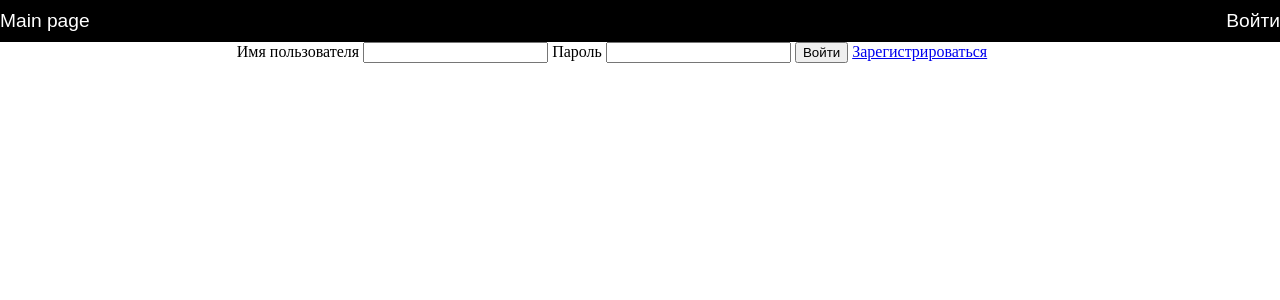
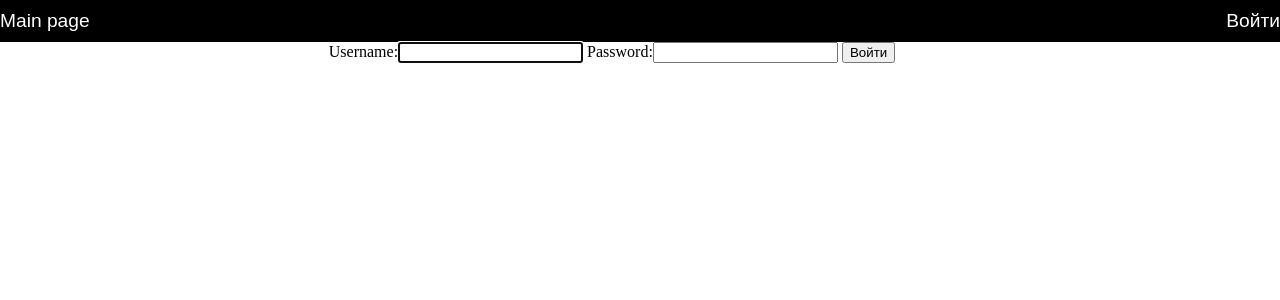
Before and after one commit to svl96/forumSolod, a Django app: page /auth/login/ in a window 1280 px wide. Shown: the top 300 px of the page. Run offline with Django 3.2, Linux system fonts and the light colour scheme.

Commit message:
auth captcha

```diff
--- a/loginapp/forms.py
+++ b/loginapp/forms.py
@@ -1,12 +1,11 @@
 from django import forms
 from django.contrib.auth.models import User
-from django.contrib.auth.forms import UserCreationForm
+from django.contrib.auth.forms import UserCreationForm, AuthenticationForm
 from captcha.fields import ReCaptchaField
 
 
 class MyUserCreateForm(UserCreationForm):
     email = forms.EmailField(required=True)
-    captcha = ReCaptchaField()
     class Meta:
         model = User
         fields = ['username', 'email', 'password1', 'password2']
@@ -17,3 +16,7 @@ class MyUserCreateForm(UserCreationForm):
         if commit:
             user.save()
         return user
+
+
+class AuthForm(AuthenticationForm):
+    captcha = ReCaptchaField()
--- a/loginapp/templates/loginapp/auth.html
+++ b/loginapp/templates/loginapp/auth.html
@@ -5,15 +5,25 @@
 <div class="auth">
     <form action="/auth/login/" method="post">
         {% csrf_token %}
-        <label for="username">Имя пользователя</label>
-        <input type="text" name="username" id="username">
-        <label for="password">Пароль</label>
-        <input type="password" name="password" id="password">
-        {% if login_error %}
-            <label class="error"> {{ login_error }}</label>
-        {% endif %}
+        {{ form }}
         <input type="submit" value="Войти">
-        <a href="/auth/reg/">Зарегистрироваться</a>
     </form>
 </div>
 {% endblock %}
+{#    #}
+{#    {% block login %}#}
+{#    <div class="auth">#}
+{#        <form action="/auth/login/" method="post">#}
+{#            {% csrf_token %}#}
+{#            <label for="username">Имя пользователя</label>#}
+{#            <input type="text" name="username" id="username">#}
+{#            <label for="password">Пароль</label>#}
+{#            <input type="password" name="password" id="password">#}
+{#            {% if login_error %}#}
+{#                <label class="error"> {{ login_error }}</label>#}
+{#            {% endif %}#}
+{#            <input type="submit" value="Войти">#}
+{#            <a href="/auth/reg/">Зарегистрироваться</a>#}
+{#        </form>#}
+{#    </div>#}
+{#    {% endblock %}#}
--- a/loginapp/views.py
+++ b/loginapp/views.py
@@ -1,10 +1,12 @@
 from django.shortcuts import render, redirect
 from django.contrib import auth
-from .forms import MyUserCreateForm
+from .forms import MyUserCreateForm, AuthForm
 # Create your views here.
 
 
 def login(request):
+    args = dict()
+    args['form'] = AuthForm()
     if request.POST:
         username = request.POST.get('username', '')
         password = request.POST.get('password', '')
@@ -13,11 +15,10 @@ def login(request):
             auth.login(request, user)
             return redirect('/')
         else:
-            args = dict()
             args['login_error'] = 'Неправильные логин/пароль'
             return render(request, 'loginapp/auth.html', args)
     else:
-        return render(request, 'loginapp/auth.html', {})
+        return render(request, 'loginapp/auth.html', args)
 
 
 def logout(request):
```
